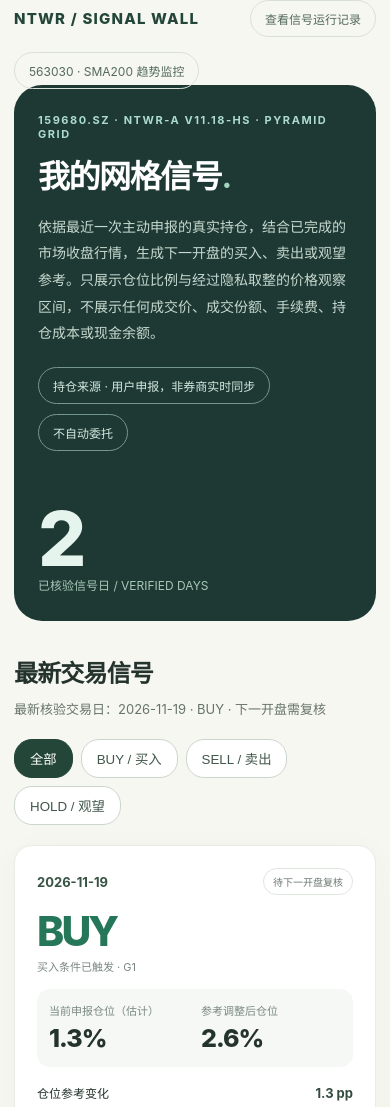
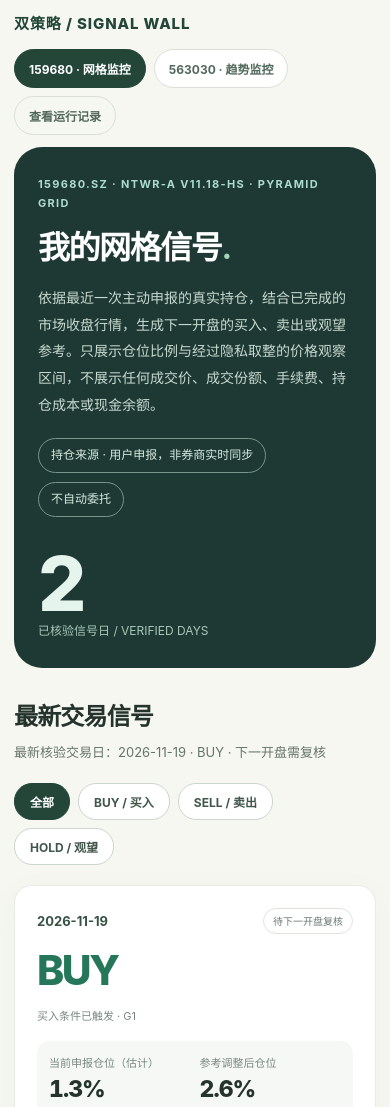
Before and after one commit to zhangzihaoDT/ntwr-signal-wall, a plain HTML site: page index.html in a window 390 px wide. Shown: the top 1107 px of the page. Drawn offline with Linux system fonts and the light colour scheme.

Commit message:
style(signal-wall): unify grid monitor width, navigation and card styling

```diff
--- a/index.html
+++ b/index.html
@@ -6,56 +6,12 @@
   <meta name="color-scheme" content="light">
   <meta name="description" content="159680.SZ / NTWR-A V11.18-HS。仅展示用户自报账本推导的仓位比例、价格观察带与信号；不公开实际成交明细。">
   <title>NTWR Signal Wall · 基于申报持仓的网格信号</title>
-  <style>
-    *{box-sizing:border-box}
-    :root{font-family:Inter,-apple-system,BlinkMacSystemFont,"PingFang SC","Microsoft Yahei",sans-serif;color:#24332c;background:#f7f7f2}
-    body{margin:0} a{color:inherit;text-decoration:none}
-    .shell{max-width:1230px;margin:auto;padding:0 28px 50px}
-    .nav{display:flex;align-items:center;justify-content:space-between;min-height:85px;gap:15px;flex-wrap:wrap}
-    .logo{font-size:15px;letter-spacing:.08em;font-weight:800;color:#234639}
-    .nav-link{font-size:12px;border:1px solid #d9e0d8;border-radius:25px;padding:9px 14px;color:#52695b}
-    .hero{display:grid;grid-template-columns:minmax(0,1.4fr) minmax(200px,.6fr);gap:24px;background:#1e3934;color:#fff;padding:43px 48px;border-radius:28px;min-height:296px}
-    .eyebrow{text-transform:uppercase;color:#acdbcf;letter-spacing:.14em;font-size:11px;font-weight:700}
-    h1{font-size:clamp(32px,4.3vw,58px);letter-spacing:-.045em;line-height:1.15;margin:18px 0}
-    .hero p{color:#c7d9cf;font-size:14px;line-height:1.9;max-width:650px}
-    .hero-stats{display:flex;flex-direction:column;align-items:end;justify-content:center;text-align:right}
-    .big-number{font-size:clamp(68px,8vw,112px);font-weight:800;line-height:1;letter-spacing:-.09em;color:#e5f4ed}
-    .subtle{font-size:12px;color:#a6c8b6}
-    .state{display:flex;gap:10px;flex-wrap:wrap;align-items:center;margin:20px 0 25px}
-    .chip{border:1px solid #d9e2db;border-radius:30px;padding:9px 14px;font-size:12px;color:#51645a}
-    .intro{margin:33px 0 20px}
-    .intro h2{font-size:28px;margin:0 0 8px;letter-spacing:-.035em}
-    .intro p{color:#667569;font-size:13px;line-height:1.9;margin:0}
-    .bar{display:flex;gap:8px;flex-wrap:wrap;margin:18px 0}
-    .filter{border:1px solid #cbd6cd;background:#fff;color:#42574b;cursor:pointer;padding:9px 15px;border-radius:18px;font:600 12px inherit}
-    .filter[aria-pressed="true"]{background:#234639;color:#fff;border-color:#234639}
-    .grid{display:grid;grid-template-columns:repeat(3,minmax(0,1fr));gap:19px}
-    .card{background:#fff;border:1px solid #e7ece5;border-radius:18px;padding:23px;box-shadow:0 7px 32px #1c42330a;display:flex;flex-direction:column;gap:15px;min-width:0}
-    .card-top{display:flex;justify-content:space-between;gap:10px;align-items:center}
-    .date{font-size:13px;font-weight:750;color:#375344}
-    .tag{font-size:10px;border:1px solid #dde5dc;border-radius:15px;padding:5px 9px;color:#6c7a72}
-    .signal{font-size:41px;font-weight:850;letter-spacing:-.07em;line-height:1.05}
-    .BUY .signal{color:#267759}.SELL .signal{color:#ae683d}.HOLD .signal{color:#566963}
-    .signal-sub{font-size:11px;color:#7a8880;margin-top:-11px}
-    .weights{background:#f6f8f5;border-radius:13px;padding:14px 12px;display:grid;grid-template-columns:1fr 1fr;gap:12px}
-    .label{font-size:11px;color:#7a8980;line-height:1.5}
-    .val{font-size:25px;font-weight:780;letter-spacing:-.04em;margin-top:4px}
-    .row{display:flex;justify-content:space-between;align-items:baseline;gap:10px;border-bottom:1px solid #eef1ed;padding-bottom:9px;font-size:12px;line-height:1.7}
-    .row strong{font-size:13px;white-space:nowrap;color:#344b3f}
-    .zone-title{font-size:10px;letter-spacing:.05em;color:#809086}
-    .zone{font-size:18px;font-weight:800;margin-top:4px;color:#304c3d;letter-spacing:-.02em}
-    .zones{display:grid;grid-template-columns:1fr 1fr;gap:14px}
-    .disclaimer{font-size:11px;color:#7b8b81;line-height:1.9;border-top:1px solid #ecf0ea;padding-top:12px}
-    details{font-size:11px;color:#728178;line-height:1.75}summary{cursor:pointer;font-weight:700}
-    .empty{grid-column:1/-1;text-align:center;border:1px dashed #cfdace;border-radius:16px;padding:45px 25px;color:#607267;background:#fff}
-    .footer{border-top:1px solid #dfe5dd;padding-top:25px;margin-top:45px;color:#718077;font-size:11px;line-height:1.95}
-    @media(max-width:880px){.hero{grid-template-columns:1fr}.hero-stats{align-items:start;text-align:left}.grid{grid-template-columns:repeat(2,minmax(0,1fr))}}
-    @media(max-width:580px){.shell{padding:0 14px 30px}.nav{height:65px}.hero{padding:28px 24px;min-height:auto}.grid{grid-template-columns:1fr}.card{padding:22px}.intro h2{font-size:24px}.big-number{font-size:76px}}
-  </style>
+  <link rel="stylesheet" href="./shared-ui.css">
+
 </head>
 <body>
 <div class="shell">
-  <nav class="nav"><span class="logo">NTWR / SIGNAL WALL</span><a class="nav-link" href="https://github.com/zhangzihaoDT/grid-trading/actions/workflows/ntwr-a-159680-daily.yml" target="_blank" rel="noreferrer">查看信号运行记录</a><a class="nav-link" href="./trend-563030.html">563030 · SMA200 趋势监控</a></nav>
+  <nav class="nav" aria-label="双策略导航"><span class="logo">双策略 / SIGNAL WALL</span><div class="nav-actions"><a class="nav-link" href="./index.html" aria-current="page">159680 · 网格监控</a><a class="nav-link" href="./trend-563030.html">563030 · 趋势监控</a><a class="nav-link nav-link--secondary" href="https://github.com/zhangzihaoDT/grid-trading/actions/workflows/ntwr-a-159680-daily.yml" target="_blank" rel="noreferrer">查看运行记录</a></div></nav>
   <header class="hero">
     <div>
       <div class="eyebrow">159680.SZ · NTWR-A V11.18-HS · PYRAMID GRID</div>
```
